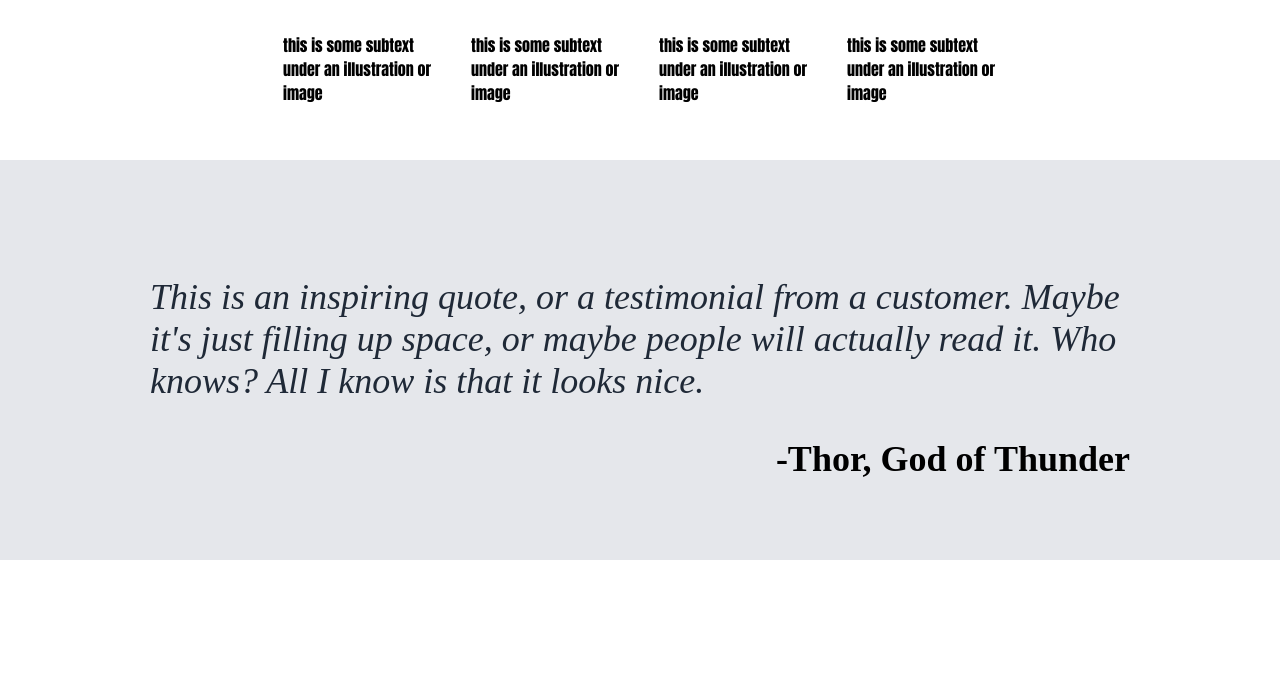
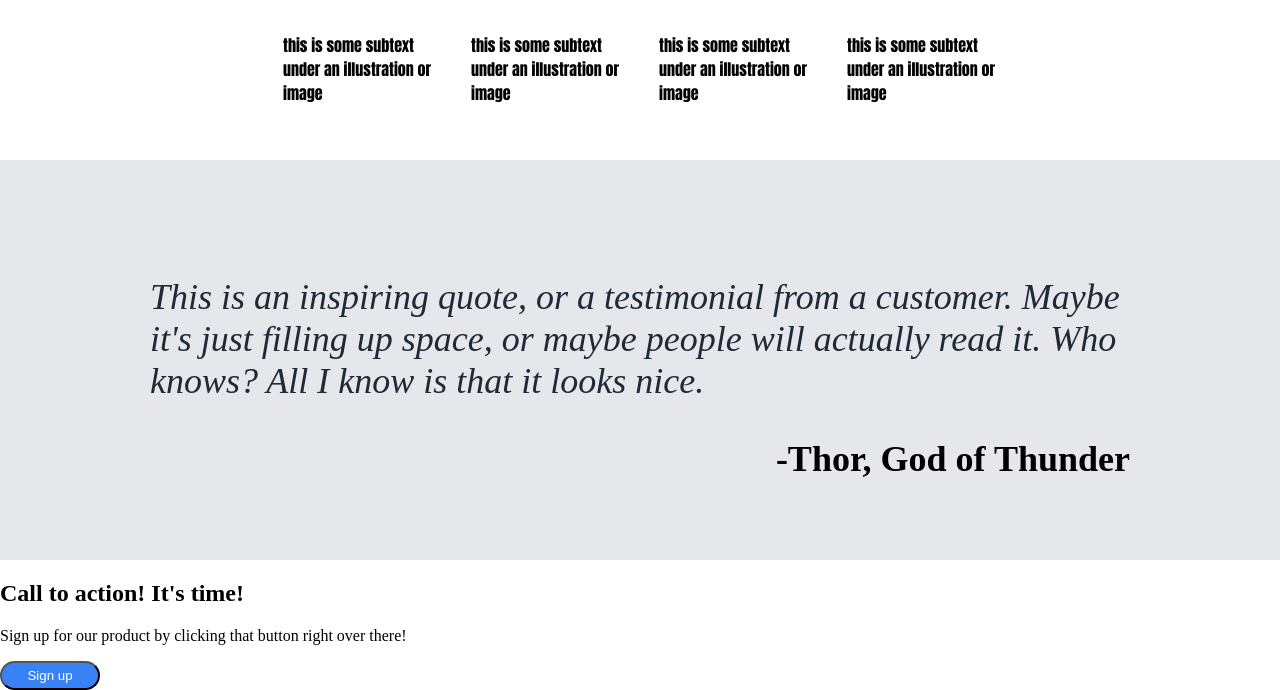
Before and after one commit to couchlion/landing_page, a plain HTML site: page index.html in a window 1280 px wide. Shown: the part 820-1510 px from the top of the page. Before the commit the page ends 1380 px from the top, so only its background shows below. Drawn offline with Linux system fonts and the light colour scheme.

Commit message:
Started Call to Action container, still needs adjusting

```diff
--- a/index.html
+++ b/index.html
@@ -56,5 +56,13 @@
         <p>This is an inspiring quote, or a testimonial from a customer. Maybe it's just filling up space, or maybe people will actually read it. Who knows? All I know is that it looks nice.</p>
         <div class="thor">-Thor, God of Thunder</div>
     </div>
+
+    <div class="call">
+        <div class="time">
+            <h2>Call to action! It's time!</h2>
+            <p>Sign up for our product by clicking that button right over there!</p>
+        </div>
+        <button>Sign up</button>
+    </div>
 </body>
 </html>
```
